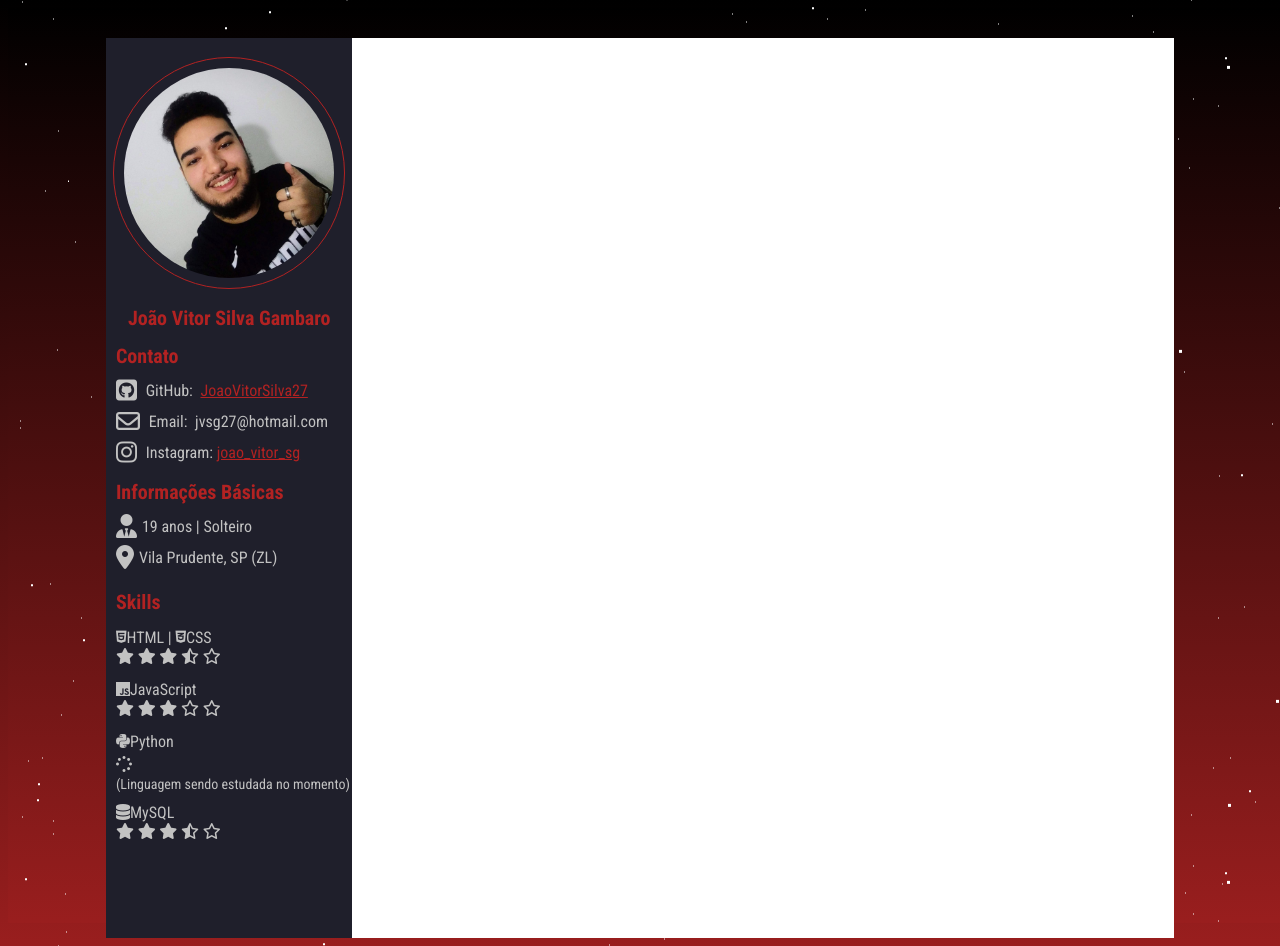
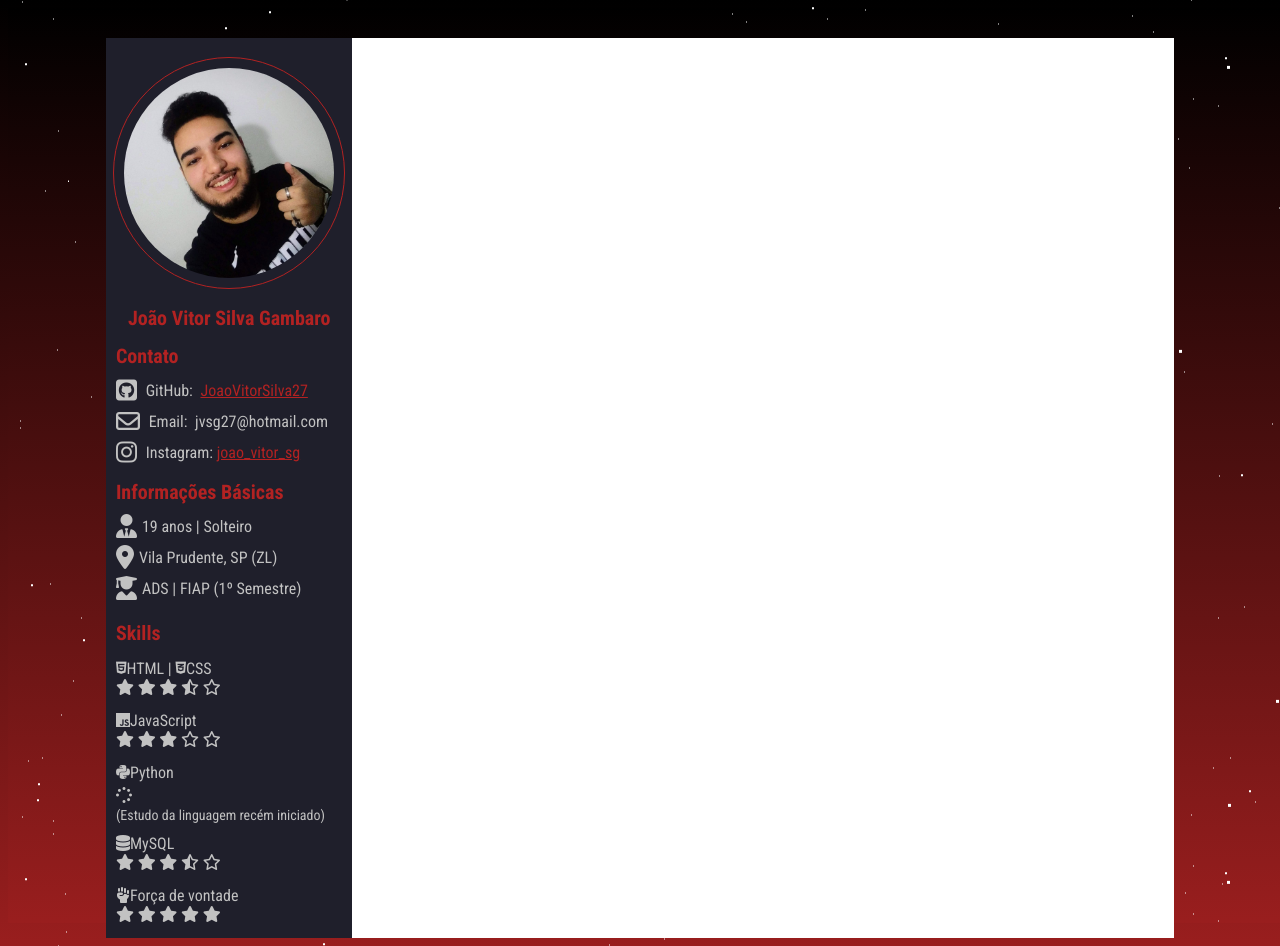
Before and after one commit to JoaoVitorSilva27/Projeto-curriculum, a plain HTML site: page index.html in a window 1280 px wide. Shown: the top 946 px of the page. Drawn offline with Linux system fonts and the light colour scheme.

Commit message:
Graduation + more skills

```diff
--- a/index.html
+++ b/index.html
@@ -67,6 +67,10 @@
 
                 <i class="fa-solid fa-location-dot fa-xl" id="iconcont"></i>Vila Prudente, SP (ZL)
 
+                <div id="espaço"></div>
+
+                <i class="fa-solid fa-user-graduate fa-xl" id="iconcont"></i>ADS | FIAP (1º Semestre)
+
             </div>
 
             <div id="skills">
@@ -95,7 +99,7 @@
                 <i class="fa-brands fa-python" ></i>Python
                 <div id="espaçopy"></div>
                 <i class="fa-solid fa-spinner fa-spin"></i> <br>
-                <span id="txtpy">(Linguagem sendo estudada no momento)</span>
+                <span id="txtpy">(Estudo da linguagem recém iniciado)</span>
                 <div id="espaçopy2"></div>
 
                 <i class="fa-solid fa-database"></i>MySQL
@@ -105,6 +109,15 @@
                     <i class="fa-solid fa-star"></i>
                     <i class="fa-regular fa-star-half-stroke"></i></i>
                     <i class="fa-regular fa-star"></i>
+                </div>
+
+                <i class="fa-solid fa-hand-fist"></i>Força de vontade
+                <div id="estrelas">
+                    <i class="fa-solid fa-star"></i>
+                    <i class="fa-solid fa-star"></i>
+                    <i class="fa-solid fa-star"></i>
+                    <i class="fa-solid fa-star"></i></i></i>
+                    <i class="fa-solid fa-star"></i>
                 </div>
             </div>
         </div>
```
